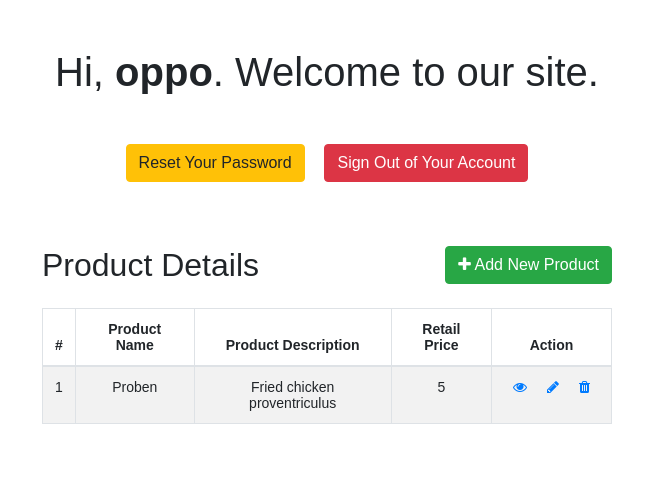
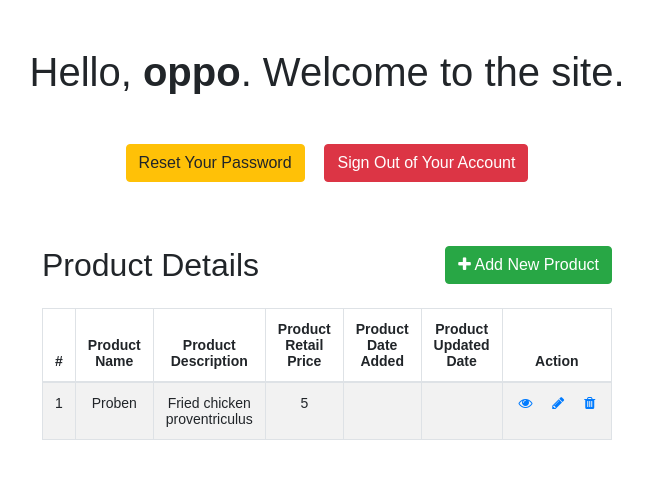
Before and after one commit to RayonB/rayon-pdo-crud, a PHP site: page /public/user/dashboard.php in a window 1280 px wide. Shown: the top 479 px of the page, without its empty margins (313-965 px from the left). Run offline with PHP 8.4, Linux system fonts and the light colour scheme; a user stored in the database is signed in; data comes from the database, SQL or seed files in the repository; data that the repository does not hold is empty.

Commit message:
dashboard

```diff
--- a/db/config.php
+++ b/db/config.php
@@ -2,7 +2,7 @@
 /* Database credentials. Assuming you are running MySQL
 server with default setting (user 'root' with no password) */
 define('DB_SERVER', 'localhost');
-define('DB_NAME', 'cruddb');
+define('DB_NAME', 'RayonEva');
 define('DB_USERNAME', 'root');
 define('DB_PASSWORD', '');
 
--- a/public/user/dashboard.php
+++ b/public/user/dashboard.php
@@ -13,7 +13,7 @@ if(!isset($_SESSION["loggedin"]) || $_SESSION["loggedin"] !== true){
 <html lang="en">
 <head>
     <meta charset="UTF-8">
-    <title>Welcome</title>
+    <title>Rayonskie</title>
     <link rel="stylesheet" href="https://stackpath.bootstrapcdn.com/bootstrap/4.5.2/css/bootstrap.min.css">
     <link rel="stylesheet" href="https://maxcdn.bootstrapcdn.com/font-awesome/4.7.0/css/font-awesome.min.css">
     <script src="https://code.jquery.com/jquery-3.5.1.min.js"></script>
@@ -31,7 +31,7 @@ if(!isset($_SESSION["loggedin"]) || $_SESSION["loggedin"] !== true){
     </style>
 </head>
 <body>
-    <h1 class="my-5">Hi, <b><?php echo htmlspecialchars($_SESSION["username"]); ?></b>. Welcome to our site.</h1>
+    <h1 class="my-5">Hello, <b><?php echo htmlspecialchars($_SESSION["username"]); ?></b>. Welcome to the site.</h1>
     <p>
         <a href="./reset.php" class="btn btn-warning">Reset Your Password</a>
         <a href="./logout.php" class="btn btn-danger ml-3">Sign Out of Your Account</a>
@@ -60,7 +60,9 @@ if(!isset($_SESSION["loggedin"]) || $_SESSION["loggedin"] !== true){
                                             <th>#</th>
                                             <th>Product Name</th>
                                             <th>Product Description</th>
-                                            <th>Retail Price</th>
+                                            <th>Product Retail Price</th>
+                                            <th>Product Date Added</th>
+                                            <th>Product Updated Date</th>
                                             <th>Action</th>
                                         </tr>
                                     </thead>
@@ -77,7 +79,9 @@ if(!isset($_SESSION["loggedin"]) || $_SESSION["loggedin"] !== true){
                                     <td>{{product_name}}</td>
                                     <td>{{product_details}}</td>
                                     <td>{{product_retail_price}}</td>
-                                    <td>
+                                    <td>{{product_date_added}}</td>
+                                    <td>{{product_updated_date}}</td>
+                                <td>
                                         <a href="../inventory/read.php?product_id={{product_id}}" class="mr-3" title="View Record" data-toggle="tooltip"><span class="fa fa-eye"></span></a>
                                         <a href="../inventory/update.php?product_id={{product_id}}" class="mr-3" title="Update Record" data-toggle="tooltip"><span class="fa fa-pencil"></span></a>
                                         <a href="../inventory/delete.php?product_id={{product_id}}" title="Delete Record" data-toggle="tooltip"><span class="fa fa-trash"></span></a>
@@ -89,8 +93,8 @@ if(!isset($_SESSION["loggedin"]) || $_SESSION["loggedin"] !== true){
                             $rows = '';
                             while ($row = $result->fetch()) {
                                 $rowHtml = str_replace(
-                                    array('{{product_id}}', '{{product_name}}', '{{product_details}}', '{{product_retail_price}}'),
-                                    array($row['product_id'], $row['product_name'], $row['product_details'], $row['product_retail_price']),
+                                    array('{{product_id}}', '{{product_name}}', '{{product_details}}', '{{product_retail_price}}', '{{product_date_added}}', '{{product_updated_date}}'),
+                                    array($row['product_id'], $row['product_name'], $row['product_details'], $row['product_retail_price'], $row['product_date_added'], $row['product_updated_date']),
                                     $rowTemplate
                                 );
                                 $rows .= $rowHtml;
```
